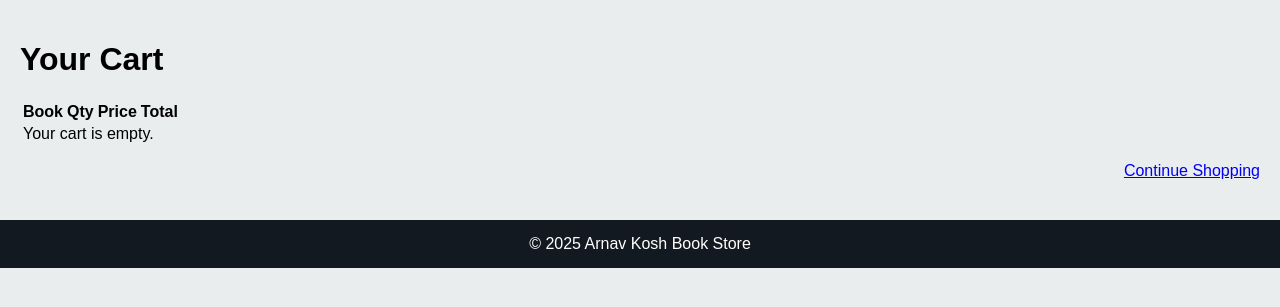
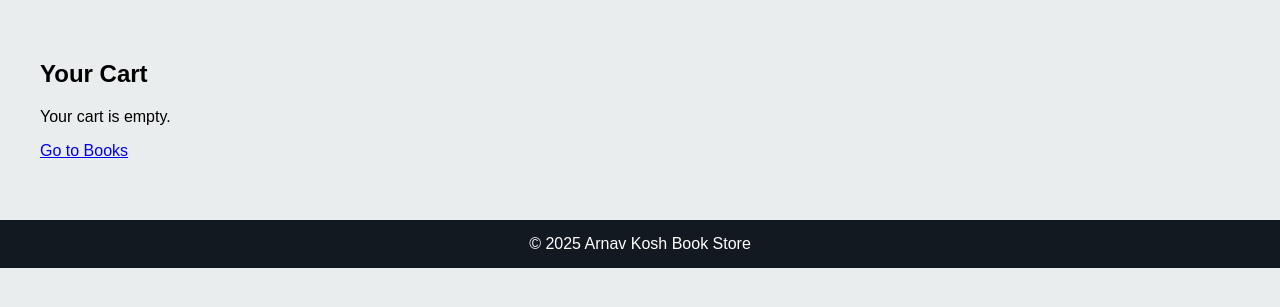
Before and after one commit to Arnavkosh/bookstore, a Django app: page /cart/ in a window 1280 px wide. Shown: the part 51-358 px from the top of the page. Run offline with Django 5.2, Linux system fonts and the light colour scheme.

Commit message:
Initial commit

```diff
--- a/cart/cart.py
+++ b/cart/cart.py
@@ -1,44 +1,52 @@
 from decimal import Decimal
 from django.conf import settings
 from shop.models import Book
+
 class Cart:
-    def __init__(self,request):
-        self.session=request.session
-        cart=self.session.get(settings.CART_SESSION_ID)
+    def __init__(self, request):
+        self.session = request.session
+        cart = self.session.get(settings.CART_SESSION_ID)
         if not cart:
-            cart=self.session[settings.CART_SESSION_ID]={}
-        self.cart=cart
-    def add(self,book,quantity=1,update_quantity=False):
-        book_id=str(book.id)
+            cart = self.session[settings.CART_SESSION_ID] = {}
+        self.cart = cart
+
+    def add(self, book, quantity=1, override_quantity=False):
+        book_id = str(book.id)
         if book_id not in self.cart:
-            self.cart[book_id]={'quantity':0,'price':str(book.price)}
-        if update_quantity:
-            self.cart[book_id]['quantity']=quantity
+            self.cart[book_id] = {'quantity': 0, 'price': str(book.price)}
+        if override_quantity:
+            self.cart[book_id]['quantity'] = quantity
         else:
-            self.cart[book_id]['quantity']+=quantity
+            self.cart[book_id]['quantity'] += quantity
         self.save()
+
     def save(self):
-        self.session[settings.CART_SESSION_ID]=self.cart
-        self.session.modified=True
-    def remove(self,book):
-        book_id=str(book.id)
+        self.session[settings.CART_SESSION_ID] = self.cart
+        self.session.modified = True
+
+    def remove(self, book):
+        book_id = str(book.id)
         if book_id in self.cart:
             del self.cart[book_id]
             self.save()
+
     def __iter__(self):
-        book_ids=self.cart.keys()
-        books=Book.objects.filter(id__in=book_ids)
-        cart=self.cart.copy()
+        book_ids = self.cart.keys()
+        books = Book.objects.filter(id__in=book_ids)
+        cart = self.cart.copy()
         for book in books:
-            item=cart[str(book.id)]
-            item['book']=book
-            item['price']=Decimal(item['price'])
-            item['total_price']=item['price']*item['quantity']
+            cart[str(book.id)]['book'] = book
+        for item in cart.values():
+            item['price'] = Decimal(item['price'])
+            item['total_price'] = item['price'] * item['quantity']
             yield item
+
     def __len__(self):
         return sum(item['quantity'] for item in self.cart.values())
+
     def get_total_price(self):
-        return sum(Decimal(item['price'])*item['quantity'] for item in self.cart.values())
+        return sum(Decimal(item['price']) * item['quantity'] for item in self.cart.values())
+
     def clear(self):
-        self.session[settings.CART_SESSION_ID]={}
-        self.session.modified=True
+        del self.session[settings.CART_SESSION_ID]
+        self.session.modified = True
--- a/cart/templates/cart/detail.html
+++ b/cart/templates/cart/detail.html
@@ -1,15 +1,45 @@
 {% extends 'base.html' %}
+
 {% block content %}
-<h1>Your Cart</h1>
-<table class="cart-table"><thead><tr><th>Book</th><th>Qty</th><th>Price</th><th>Total</th><th></th></tr></thead><tbody>
-{% for item in cart %}
-<tr><td><a href="{{ item.book.get_absolute_url }}">{{ item.book.title }}</a></td><td>{{ item.quantity }}</td><td>{{ item.price }}</td><td>{{ item.total_price }}</td><td><a class="btn secondary" href="/cart/remove/{{ item.book.id }}/">Remove</a></td></tr>
-{% empty %}
-<tr><td colspan="5">Your cart is empty.</td></tr>
-{% endfor %}
-</tbody></table>
-<div style="display:flex;gap:1rem;justify-content:flex-end;margin-top:1rem;">
-<a class="btn secondary" href="/">Continue Shopping</a>
-{% if cart|length %}<a class="btn" href="/orders/create/">Proceed to Checkout</a>{% endif %}
+<div class="container mt-4">
+    <h2>Your Cart</h2>
+    {% if cart %}
+    <table class="table table-bordered mt-3">
+        <thead>
+            <tr>
+                <th>Book</th>
+                <th>Price</th>
+                <th>Quantity</th>
+                <th>Total</th>
+                <th></th>
+            </tr>
+        </thead>
+        <tbody>
+            {% for item in cart %}
+            <tr>
+                <td>
+                    <a href="{{ item.book.get_absolute_url }}">{{ item.book.title }}</a>
+                </td>
+                <td>₹{{ item.price }}</td>
+                <td>{{ item.quantity }}</td>
+                <td>₹{{ item.total_price }}</td>
+                <td>
+                    <a href="{% url 'cart:cart_remove' item.book.id %}" class="btn btn-danger btn-sm">
+                        Remove
+                    </a>
+                </td>
+            </tr>
+            {% endfor %}
+        </tbody>
+    </table>
+
+    <h4 class="mt-3">Total: ₹{{ cart.get_total_price }}</h4>
+
+    <a href="{% url 'shop:book_list' %}" class="btn btn-secondary">Continue Shopping</a>
+    <a href="{% url 'orders:order_create' %}" class="btn btn-success">Proceed to Checkout</a>
+    {% else %}
+    <p>Your cart is empty.</p>
+    <a href="{% url 'shop:book_list' %}" class="btn btn-warning">Go to Books</a>
+    {% endif %}
 </div>
 {% endblock %}
--- a/cart/views.py
+++ b/cart/views.py
@@ -1,29 +1,19 @@
-from django.shortcuts import redirect, render, get_object_or_404
-from django.views.decorators.http import require_POST
+from django.shortcuts import render, redirect, get_object_or_404
 from shop.models import Book
 from .cart import Cart
 
-
-@require_POST
 def cart_add(request, book_id):
     cart = Cart(request)
     book = get_object_or_404(Book, id=book_id)
-    qty = int(request.POST.get('quantity', 1))
-    cart.add(product=book, quantity=qty)
-
-    if request.POST.get("buy_now"):
-        return redirect("orders:order_create")
-
-    return redirect("cart:cart_detail")
-
+    cart.add(book=book, quantity=1)
+    return redirect('cart:cart_detail')
 
 def cart_remove(request, book_id):
     cart = Cart(request)
     book = get_object_or_404(Book, id=book_id)
     cart.remove(book)
-    return redirect("cart:cart_detail")
-
+    return redirect('cart:cart_detail')
 
 def cart_detail(request):
     cart = Cart(request)
-    return render(request, "cart/detail.html", {"cart": cart})
+    return render(request, 'cart/detail.html', {'cart': cart})
```
Also changed, not shown: shop/admin.py (+4 -4 lines), shop/models.py (+16 -12 lines), shop/migrations/0002_alter_book_options_rename_created_book_created_at_and_more.py (added).
